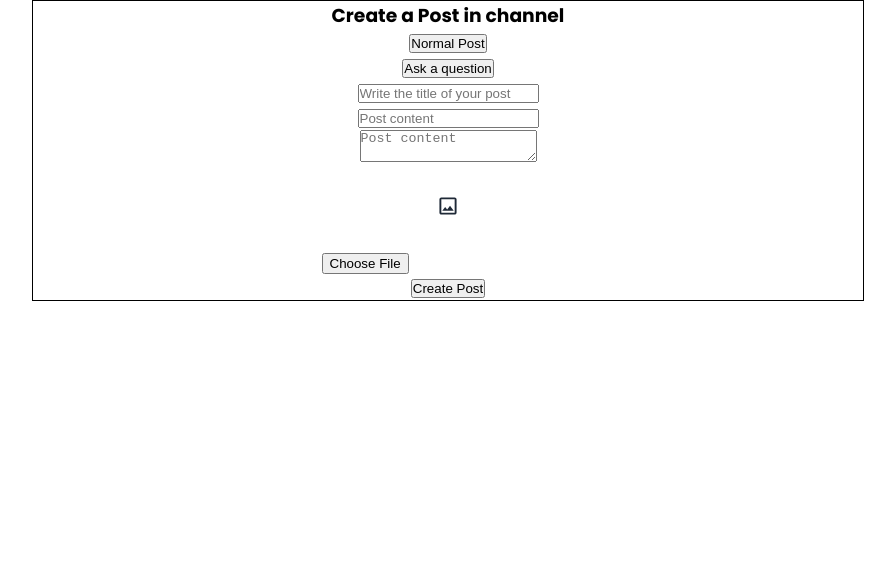
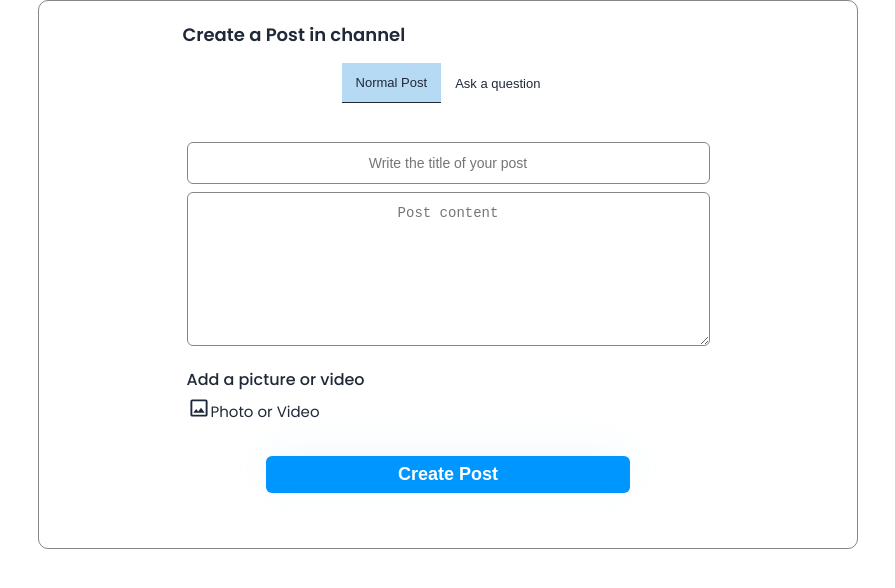
Before and after one commit to zealousemmy/chat-frontend, a Next.js app: page /dashboard/createpost in a window 1280 px wide. Shown: the top 588 px of the page, without its empty margins (192-1087 px from the left). Built offline with nearby package versions, Linux system fonts and the light colour scheme.

Commit message:
fixed signin error

```diff
--- a/components/Create Post/createpost.js
+++ b/components/Create Post/createpost.js
@@ -1,8 +1,48 @@
 import styled from "styled-components";
 
 export const CreatePostStyles = styled.div`
-  width: 65%;
-  border: 1px solid black;
+  width: 64%;
+  border: 1px solid ${({ Color }) => Color.SecondaryColor};
   margin: 0px auto;
   text-align: center;
+  padding: 20px 0px;
+  border-radius: 10px;
+
+  .create-post-body {
+    .create-post-header {
+      width: 65%;
+      margin: 0 auto;
+      text-align: left;
+
+      h3 {
+        font-weight: 600;
+        font-size: 18px;
+        color: ${({ Color }) => Color.TextColor};
+      }
+    }
+
+    .create-post-tab {
+      display: flex;
+      justify-content: center;
+      align-items: center;
+      padding: 15px;
+      div {
+        button {
+          border: none;
+          outline: none;
+          padding: 12px 14px;
+          font-size: 13px;
+          font-weight: 500;
+          cursor: pointer;
+          color: ${({ Color }) => Color.TextColor};
+          background-color: ${({ Color }) => Color.PrimaryColor};
+        }
+
+        .active {
+          background-color: ${({ Color }) => Color.TertiaryColor};
+          border-bottom: 1px solid ${({ Color }) => Color.TextColor};
+        }
+      }
+    }
+  }
 `;
--- a/components/Create Post/index.js
+++ b/components/Create Post/index.js
@@ -13,14 +13,17 @@ const CreatePost = ({ theme: { Color } }) => {
   };
   return (
     <CreatePostStyles Color={Color}>
-      <div>
-        <div>
+      <div className={"create-post-body"}>
+        <div className={"create-post-header"}>
           <h3>Create a Post in channel</h3>
         </div>
-        <div>
+        <div className={"create-post-tab"}>
           {post_button.map((item, key) => (
             <div key={key}>
-              <button onClick={() => HandleQuery(item.title)}>
+              <button
+                className={`${item.title === postQuery && "active"}`}
+                onClick={() => HandleQuery(item.title)}
+              >
                 {item.title}
               </button>
             </div>
--- a/components/Sign-In/index.js
+++ b/components/Sign-In/index.js
@@ -48,7 +48,6 @@ const SignInComponent = ({ theme: { Color } }) => {
       <Nav NavArrayContent={SignIArray} navrouter={"from-signin-header"} />
       <div className={"sign"}>
         <div className={"signmain"}>
-          <div className={"signmainbody"}>
           <div className={"signbody"}>
             <div className={"signheader"}>
               <h2>Sign In your account</h2>
@@ -77,7 +76,6 @@ const SignInComponent = ({ theme: { Color } }) => {
           </div>
         </div>
       </div>
-      </div>
       <Nav
         NavArrayContent={NavArrayFooter}
         signbottom={"signbottom"}
--- a/universal-components/Form/form.style.js
+++ b/universal-components/Form/form.style.js
@@ -1,8 +1,8 @@
 import styled from "styled-components";
 
 export const FormStyles = styled.div`
-  /* color: ${({ Color, signature }) =>
-    signature ? Color.TextColor : Color.PrimaryColor}; */
+  color: ${({ Color, signature }) =>
+    signature ? Color.TextColor : Color.PrimaryColor};
 
   .inputbody {
     width: ${({ width }) => width};
--- a/universal-components/Post/index.js
+++ b/universal-components/Post/index.js
@@ -7,23 +7,19 @@ const Post = ({ PostArray, theme: { Color }, filename }) => {
     <PostStyles Color={Color}>
       <form>
         {PostArray.map((item, key) => (
-          <div key={key}>
+          <div key={key} className={`${item.classbody}`}>
             <label className={`${item.labelclassname}`}>{item.label}</label>
-            {item.type !== "submit" ? (
-              item.type !== "file" ? (
+            {item.type === "submit" ? (
               <div>
                 <input
-                    style={{ width: `${item.width}` }}
                   type={item.type}
-                    placeholder={item.placeholder}
-                    name={item.name}
-                    //   onChange={HandleChange}
+                  value={item.value}
                   className={`${item.classname}`}
                 />
               </div>
-              ) : (
-                <div>
-                  <div>
+            ) : item.type === "file" ? (
+              <div className={"filebodycontent"}>
+                <div className={"filecontent"}>
                   {item.image && (
                     <div>
                       <Image
@@ -35,7 +31,7 @@ const Post = ({ PostArray, theme: { Color }, filename }) => {
                     </div>
                   )}
                   <div>
-                      <h4>{!filename ? item.file_text : filename}</h4>
+                    <p>{!filename ? item.file_text : filename}</p>
                   </div>
                 </div>
                 <input
@@ -47,18 +43,8 @@ const Post = ({ PostArray, theme: { Color }, filename }) => {
                   className={`${item.classname}`}
                 />
               </div>
-              )
-            ) : (
+            ) : item.description ? (
               <div>
-                <input
-                  type={item.type}
-                  value={item.value}
-                  className={`${item.classname}`}
-                />
-              </div>
-            )}
-            <div>
-              {item.description && (
                 <textarea
                   cols={item.cols}
                   rows={item.rows}
@@ -67,8 +53,17 @@ const Post = ({ PostArray, theme: { Color }, filename }) => {
                   //   onChange={HandleChange}
                   className={`${item.classname}`}
                 ></textarea>
+              </div>
+            ) : (
+              <input
+                style={{ width: `${item.width}` }}
+                type={item.type}
+                placeholder={item.placeholder}
+                name={item.name}
+                //   onChange={HandleChange}
+                className={`${item.classname}`}
+              />
             )}
-            </div>
           </div>
         ))}
       </form>
--- a/universal-components/Post/post.style.js
+++ b/universal-components/Post/post.style.js
@@ -3,4 +3,100 @@ import styled from "styled-components";
 export const PostStyles = styled.div`
   color: ${({ Color, signature }) =>
     signature ? Color.TextColor : Color.PrimaryColor};
+  width: 100%;
+  padding: 20px 0px;
+
+  .inputbody {
+    /* width: ${({ width }) => width}; */
+    width: 64%;
+    margin: 0 auto;
+    padding: 4px 0px;
+    position: relative;
+
+    label {
+      font-style: normal;
+      font-weight: 500;
+      font-size: 16px;
+    }
+
+    .input {
+      width: 100%;
+      font-style: normal;
+      font-weight: 500;
+      font-size: 14px;
+      padding: 12px 12px;
+      border-radius: 6px;
+      border: none;
+      outline: none;
+      text-align: center;
+      border: 1px solid ${({ Color }) => Color.SecondaryColor};
+      background-color: ${({ Color }) =>
+        Color.PrimaryColor && Color.PrimaryColor};
+    }
+  }
+
+  .filebody {
+    width: 64%;
+    margin: 0px auto;
+    text-align: left;
+    padding: 10px 0px;
+    cursor: pointer;
+    color: ${({ Color }) => Color.TextColor};
+    position: relative;
+
+    label {
+      font-style: normal;
+      font-weight: 500;
+      font-size: 16px;
+    }
+
+    .filebodycontent {
+      width: 100%;
+      display: flex;
+      align-items: center;
+      padding: 4px 0px;
+      cursor: pointer;
+
+      .filecontent {
+        display: flex;
+        cursor: pointer;
+        align-items: center;
+
+        div {
+          p {
+            font-size: 15px;
+            font-weight: 400;
+          }
+        }
+      }
+
+      .fileinput {
+        width: 98%;
+        opacity: 0;
+        z-index: 3;
+        position: absolute;
+        cursor: pointer;
+      }
+    }
+  }
+
+  .submitbody {
+    padding: 15px 0px;
+    text-align: center;
+
+    .submit {
+      width: 364px;
+      border-radius: 6px;
+      padding: 8px 0px;
+      background-color: ${({ Color }) => Color.BBg && Color.BBg};
+      color: ${({ Color }) => Color.PrimaryColor && Color.PrimaryColor};
+      border: none;
+      outline: none;
+      font-style: normal;
+      font-weight: 700;
+      font-size: 18px;
+      box-shadow: 0px -8px 32px rgba(150, 196, 238, 0.1);
+      cursor: pointer;
+    }
+  }
 `;
--- a/util/CreatePost/Ask-A-Question/index.js
+++ b/util/CreatePost/Ask-A-Question/index.js
@@ -1,3 +1,5 @@
+import PhoteIcon from "../../../asset/Icons/image_black.svg";
+
 export const AskAQuestionArray = [
   {
     type: "text",
@@ -9,12 +11,16 @@ export const AskAQuestionArray = [
   {
     description: "question",
     name: "full name",
+    cols: 10,
+    rows: 8,
     placeholder: "Post content",
     classbody: "inputbody",
     classname: "input",
   },
   {
     type: "file",
+    image: PhoteIcon,
+    file_text: "Photo or Video",
     label: "Add a picture or video",
     name: "Photo or video",
     classbody: "filebody",
--- a/util/CreatePost/Normal-Post/index.js
+++ b/util/CreatePost/Normal-Post/index.js
@@ -3,7 +3,7 @@ import PhoteIcon from "../../../asset/Icons/image_black.svg";
 export const NormalPostArray = [
   {
     type: "text",
-    name: "full name",
+    name: "normal post",
     placeholder: "Write the title of your post",
     classbody: "inputbody",
     classname: "input",
@@ -11,6 +11,8 @@ export const NormalPostArray = [
   {
     description: "post",
     name: "post",
+    cols: 10,
+    rows: 8,
     placeholder: "Post content",
     classbody: "inputbody",
     classname: "input",
```
Also changed, not shown: components/Sign-Up/index.js (+15 -1 lines), universal-components/Form/index.js (+19 -19 lines), universal-components/body.js (+13 -19 lines). Lines whose indentation alone changed are shown as unchanged.
